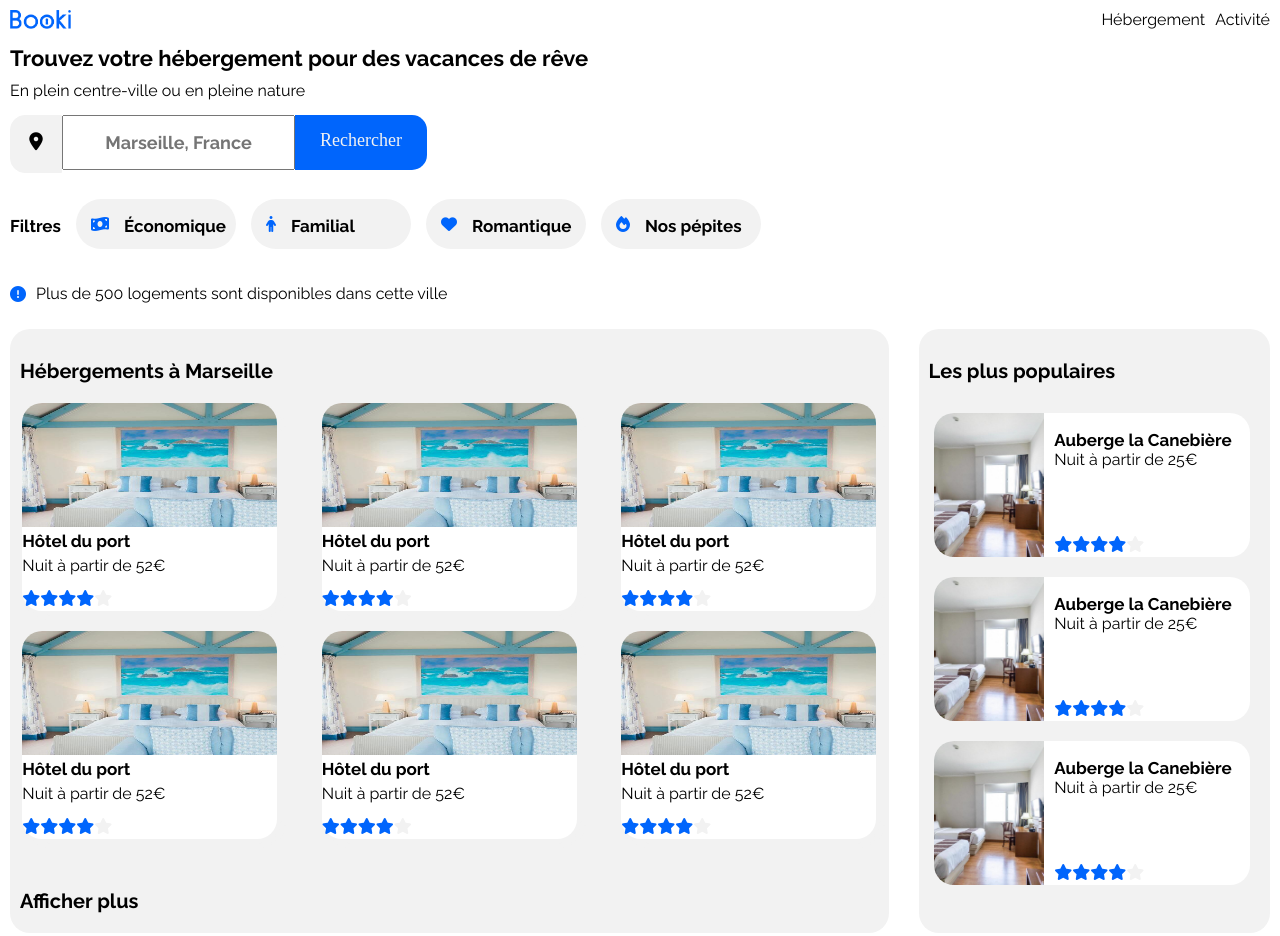
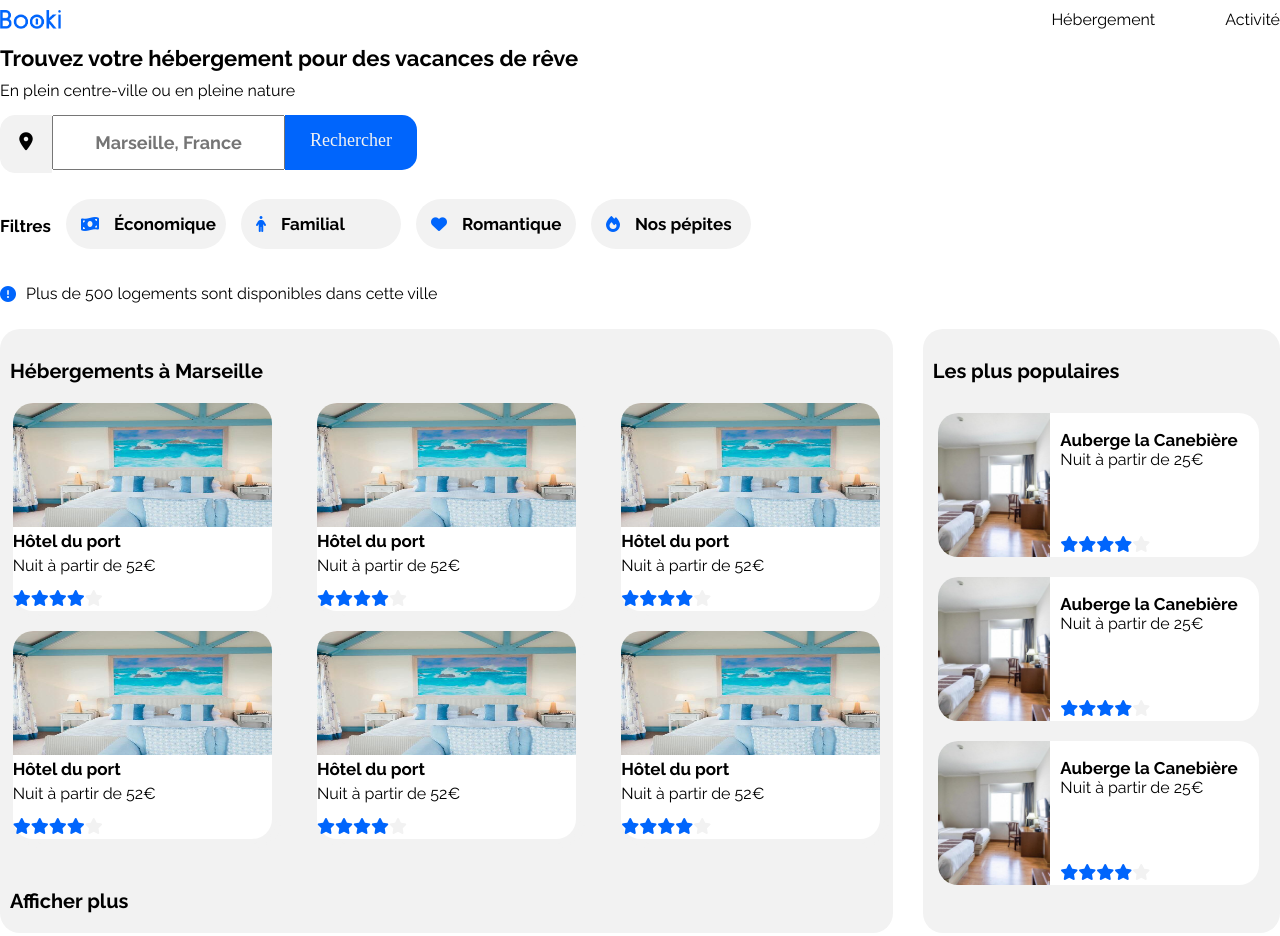
Before and after one commit to LeNsaff/Projet-3, a plain HTML site: page index.html in a window 1280 px wide. Shown: the top 936 px of the page. Drawn offline with Linux system fonts and the light colour scheme.

Commit message:
correction des erreure enoncé dans le mail

```diff
--- a/css/mobile.css
+++ b/css/mobile.css
@@ -26,6 +26,7 @@
         width: 100%;
         padding: 0%;
         font-size: 20px;
+        gap: 0;
     }
 
     .titre{
--- a/css/style.css
+++ b/css/style.css
@@ -17,7 +17,7 @@ a{
 }
 
 body{
-    margin: 10px;
+    margin: 10px auto auto auto;
     max-width: 1440px;
     min-width: 320px;
     overflow-x: hidden;
@@ -42,7 +42,7 @@ header{
     flex-direction: row;
     justify-content: space-evenly;
     font-family: 'Raleway';
-    gap: 10px;
+    gap: 70px;
     list-style: none;
     margin-top: 0;
 }
@@ -148,6 +148,10 @@ nav{
     display: flex;
     flex-direction: row;
     gap: 15px;
+}
+
+.filtretxt{
+    margin: auto 0 auto 0;
 }
 
 .filtrebtn{
--- a/index.html
+++ b/index.html
@@ -30,12 +30,12 @@
                 <p class="centre-ville">En plein centre-ville ou en pleine nature</p>
             </section>
 
-            <section class="searchbar">
+            <form class="searchbar">
                 <i class="fa-solid fa-location-dot"></i>
                  <input type="text" placeholder="Marseille, France" class="schinput">
                  <a href="#" class="schbtn schbtn1">Rechercher</a>
                  <a href="#" class="schbtn schbtn2"><i class="fa-solid fa-magnifying-glass"></i></a>
-            </section>
+            </form>
 
             <section class="filtre">
                 <h3 class="filtretitre">Filtres</h3>
@@ -43,21 +43,21 @@
                         <section class="filtrelist">
                             <a href="#" class="filtrebtn">
                                 <i class="fa-solid fa-money-bill-wave"></i>
-                                <h3>Économique</h3>
+                                <h3 class="filtretxt">Économique</h3>
                             </a>
                             <a href="#" class="filtrebtn">
                                 <i class="fa-solid fa-person"></i>
-                                <h3>Familial</h3>
+                                <h3 class="filtretxt">Familial</h3>
                             </a>
                         </section>
                         <section class="filtrelist">
                             <a href="#" class="filtrebtn">
                                 <i class="fa-solid fa-heart"></i>
-                                <h3>Romantique</h3>
+                                <h3 class="filtretxt">Romantique</h3>
                             </a>
                             <a href="#" class="filtrebtn">
                                 <i class="fa-solid fa-fire"></i>
-                                <h3>Nos pépites</h3>
+                                <h3 class="filtretxt">Nos pépites</h3>
                             </a>
                         </section>
                     </div>
```
